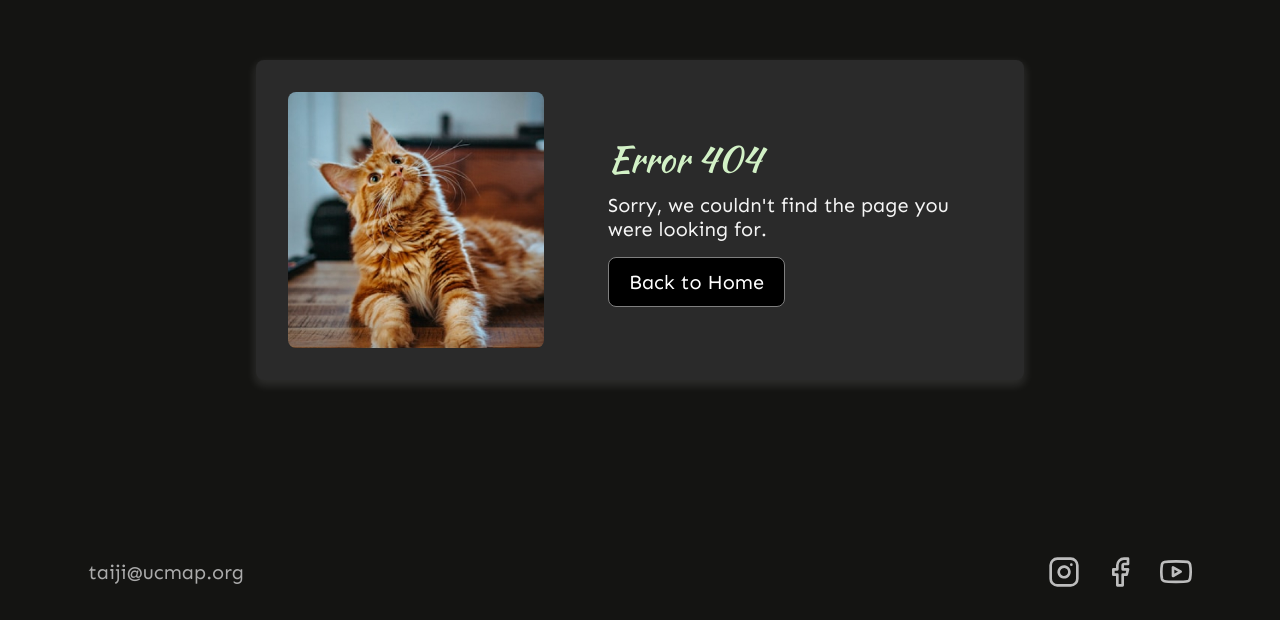
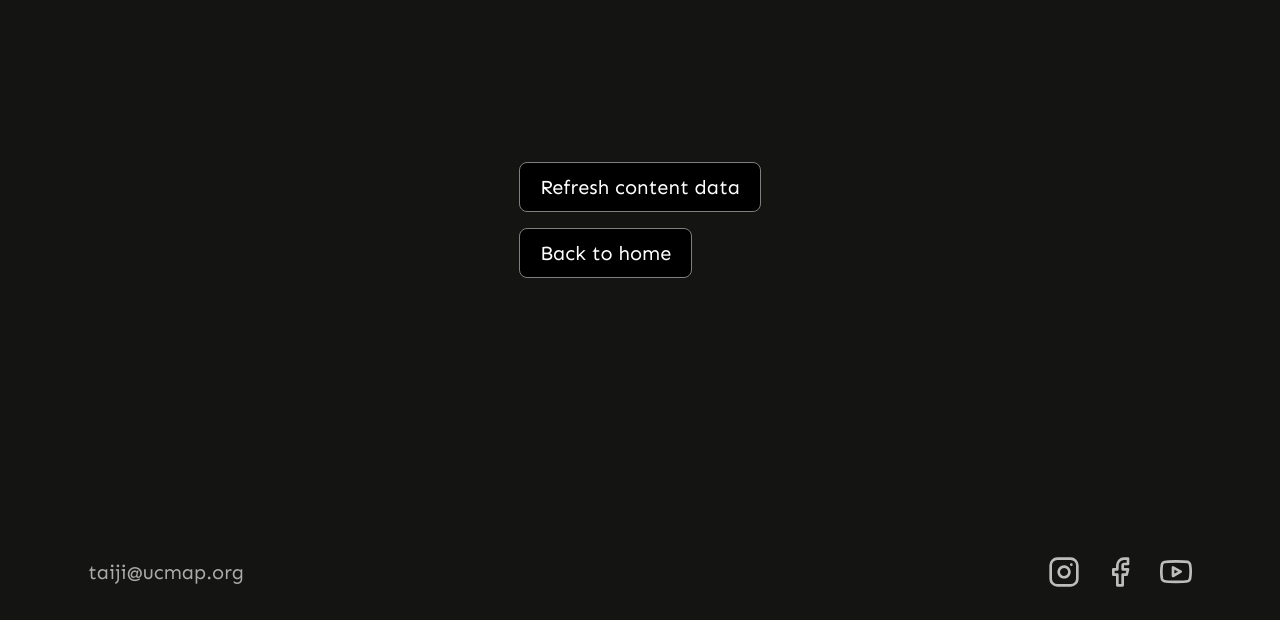
Before and after one commit to jinkang-0/berkeleytaiji, a Next.js app: page /refresh in a window 1280 px wide. Before the commit this address had no page. Shown: the part 180-800 px from the top of the page. Built offline with nearby package versions, Linux system fonts and the light colour scheme.

Commit message:
add refresh option

```diff
--- /dev/null
+++ b/api/actions.ts
@@ -0,0 +1,7 @@
+"use server";
+
+import { revalidatePath } from "next/cache";
+
+export const revalidateHome = async () => {
+  revalidatePath("/");
+};
--- /dev/null
+++ b/app/refresh/page.module.scss
@@ -0,0 +1,18 @@
+.container {
+  width: 100%;
+  height: 100svh;
+  display: grid;
+  place-items: center;
+  position: relative;
+
+  article {
+    display: flex;
+    flex-direction: column;
+    gap: 16px;
+  }
+
+  footer {
+    position: absolute;
+    bottom: 0;
+  }
+}
--- /dev/null
+++ b/app/refresh/page.tsx
@@ -0,0 +1,19 @@
+import Footer from "@/components/ui/footer";
+import styles from "./page.module.scss";
+import { LinkButtonPrimary } from "@/components/ui/button";
+import { revalidateHome } from "@/api/actions";
+import { ButtonPrimarySingle } from "@/components/ui/button-single";
+
+export default function RefreshPage() {
+  return (
+    <main className={styles.container}>
+      <article>
+        <ButtonPrimarySingle onClick={revalidateHome}>
+          Refresh content data
+        </ButtonPrimarySingle>
+        <LinkButtonPrimary href="/">Back to home</LinkButtonPrimary>
+      </article>
+      <Footer />
+    </main>
+  );
+}
--- /dev/null
+++ b/components/ui/button-single.tsx
@@ -0,0 +1,35 @@
+"use client";
+
+import { MouseEvent as ReactMouseEvent, useCallback, useState } from "react";
+import styles from "./button.module.scss";
+
+export function ButtonPrimarySingle({
+  children,
+  className,
+  onClick,
+  disabled,
+  ...rest
+}: React.ButtonHTMLAttributes<HTMLButtonElement>) {
+  const [isDisabled, setDisabled] = useState(disabled);
+
+  const clickFunction = useCallback(
+    (args: ReactMouseEvent<HTMLButtonElement, MouseEvent>) => {
+      if (isDisabled) return;
+
+      onClick?.(args);
+      setDisabled(true);
+    },
+    [onClick, isDisabled]
+  );
+
+  return (
+    <button
+      className={`${styles.button} ${className}`}
+      onClick={clickFunction}
+      disabled={disabled || isDisabled}
+      {...rest}
+    >
+      {children}
+    </button>
+  );
+}
--- a/components/ui/button.module.scss
+++ b/components/ui/button.module.scss
@@ -17,6 +17,12 @@
 
   &:hover {
     text-decoration: none;
+  }
+
+  &:disabled {
+    cursor: not-allowed;
+    background: rgb(35, 35, 35);
+    opacity: 0.9;
   }
 }
 
--- a/components/ui/button.tsx
+++ b/components/ui/button.tsx
@@ -1,14 +1,11 @@
-"use client";
-
 import styles from "./button.module.scss";
 import Link from "next/link";
 
-interface ButtonProps extends React.ButtonHTMLAttributes<HTMLButtonElement> {
-  children?: React.ReactNode;
-  className?: string;
-}
-
-export function ButtonPrimary({ children, className, ...rest }: ButtonProps) {
+export function ButtonPrimary({
+  children,
+  className,
+  ...rest
+}: React.ButtonHTMLAttributes<HTMLButtonElement>) {
   return (
     <button className={`${styles.button} ${className}`} {...rest}>
       {children}
@@ -16,7 +13,11 @@ export function ButtonPrimary({ children, className, ...rest }: ButtonProps) {
   );
 }
 
-export function ButtonGhost({ children, className, ...rest }: ButtonProps) {
+export function ButtonGhost({
+  children,
+  className,
+  ...rest
+}: React.ButtonHTMLAttributes<HTMLButtonElement>) {
   return (
     <button className={`${styles.buttonGhost} ${className}`} {...rest}>
       {children}
@@ -24,16 +25,11 @@ export function ButtonGhost({ children, className, ...rest }: ButtonProps) {
   );
 }
 
-interface LinkButtonProps extends React.ComponentProps<typeof Link> {
-  children?: React.ReactNode;
-  className?: string;
-}
-
 export function LinkButtonPrimary({
   children,
   className,
   ...rest
-}: LinkButtonProps) {
+}: React.ComponentProps<typeof Link>) {
   return (
     <Link className={`${styles.button} ${className}`} {...rest}>
       {children}
```
